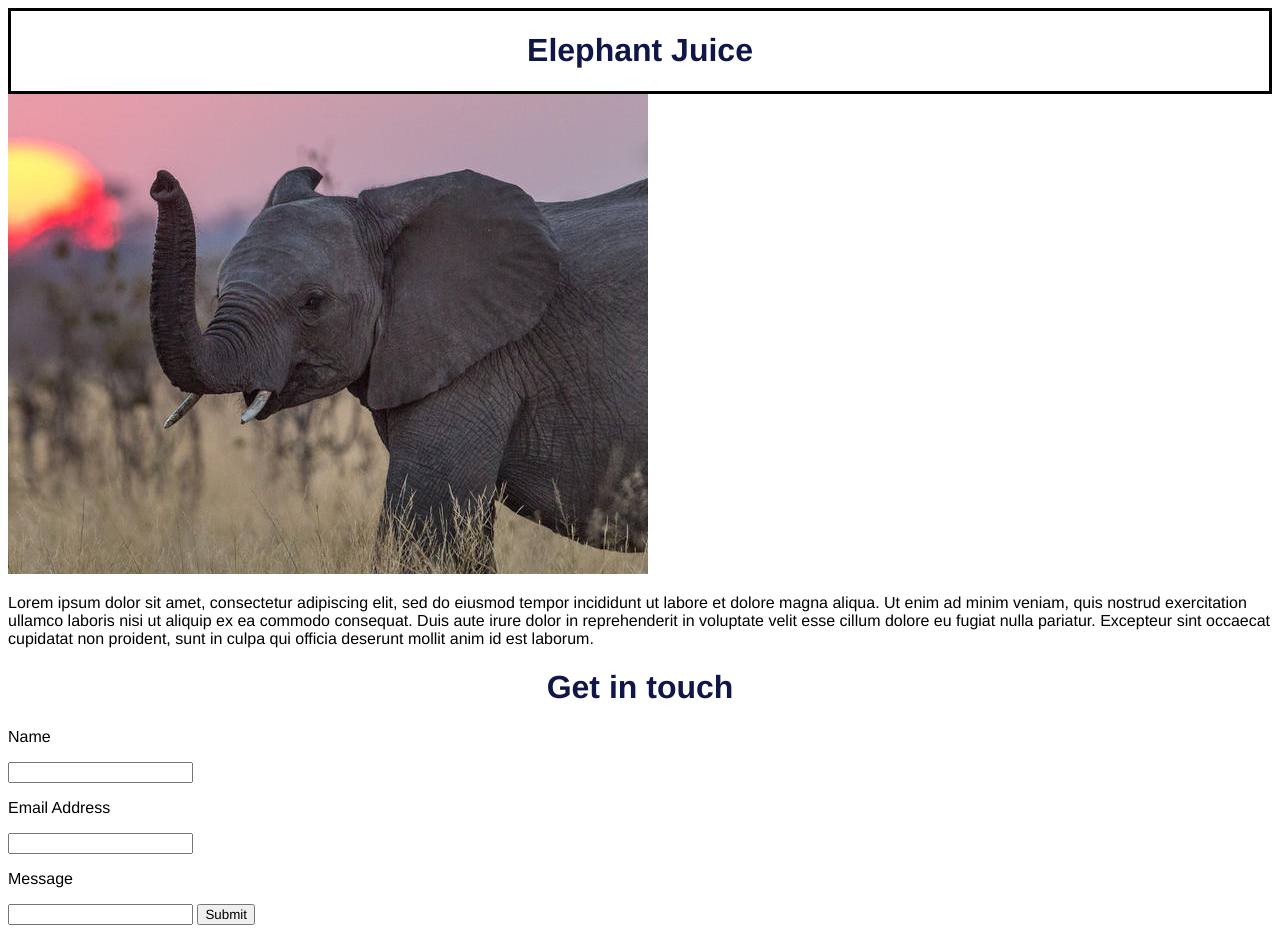
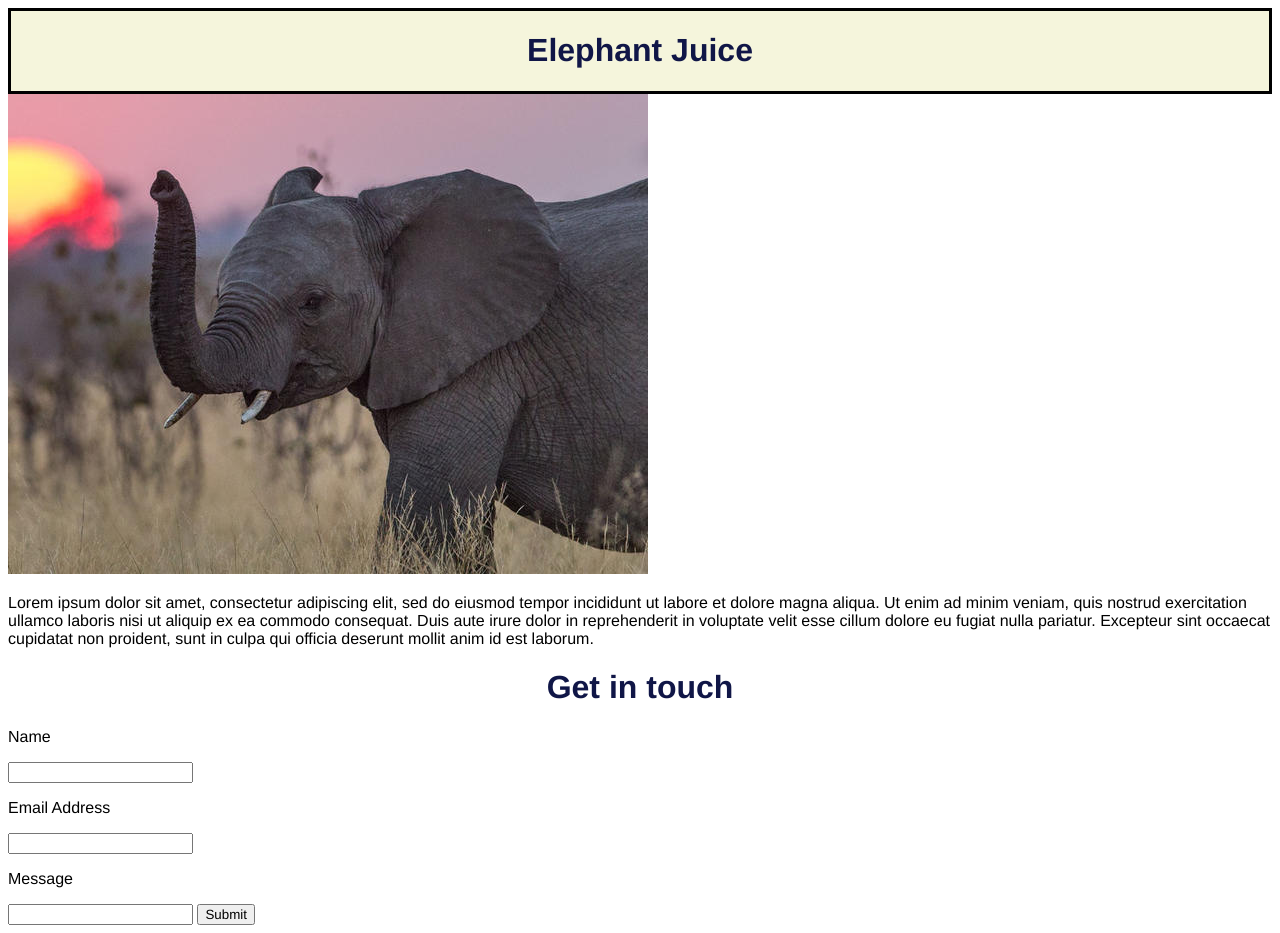
Before and after one commit to DominiqueSherwood/elephant-juice, a plain HTML site: page index.html in a window 1280 px wide. Drawn offline with Linux system fonts and the light colour scheme.

Commit message:
Update main.css

```diff
--- a/main.css
+++ b/main.css
@@ -8,4 +8,5 @@
 #titlebox {
   border-style: solid;
   border-colour: #101647ff;
+  background-color: beige
 }
```
